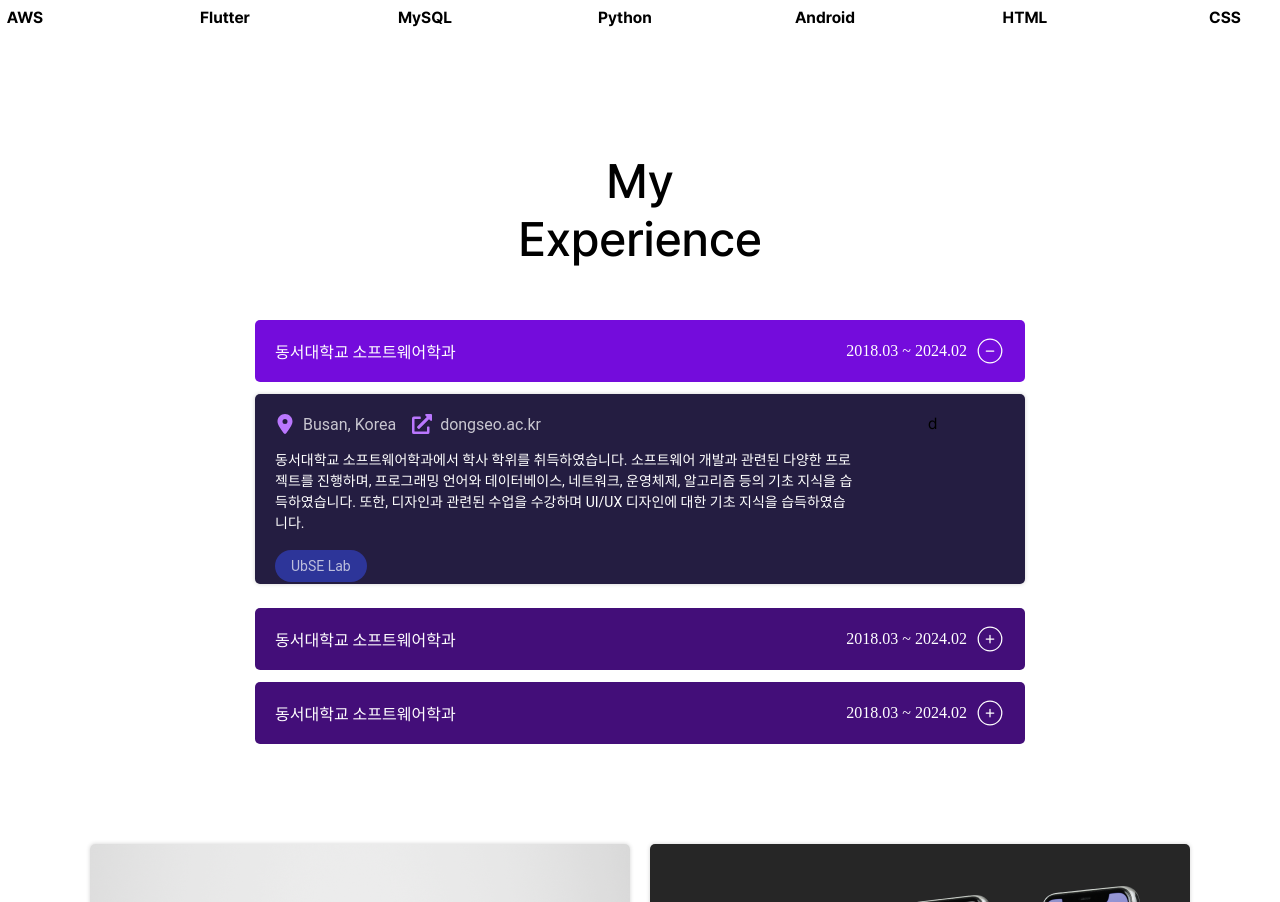
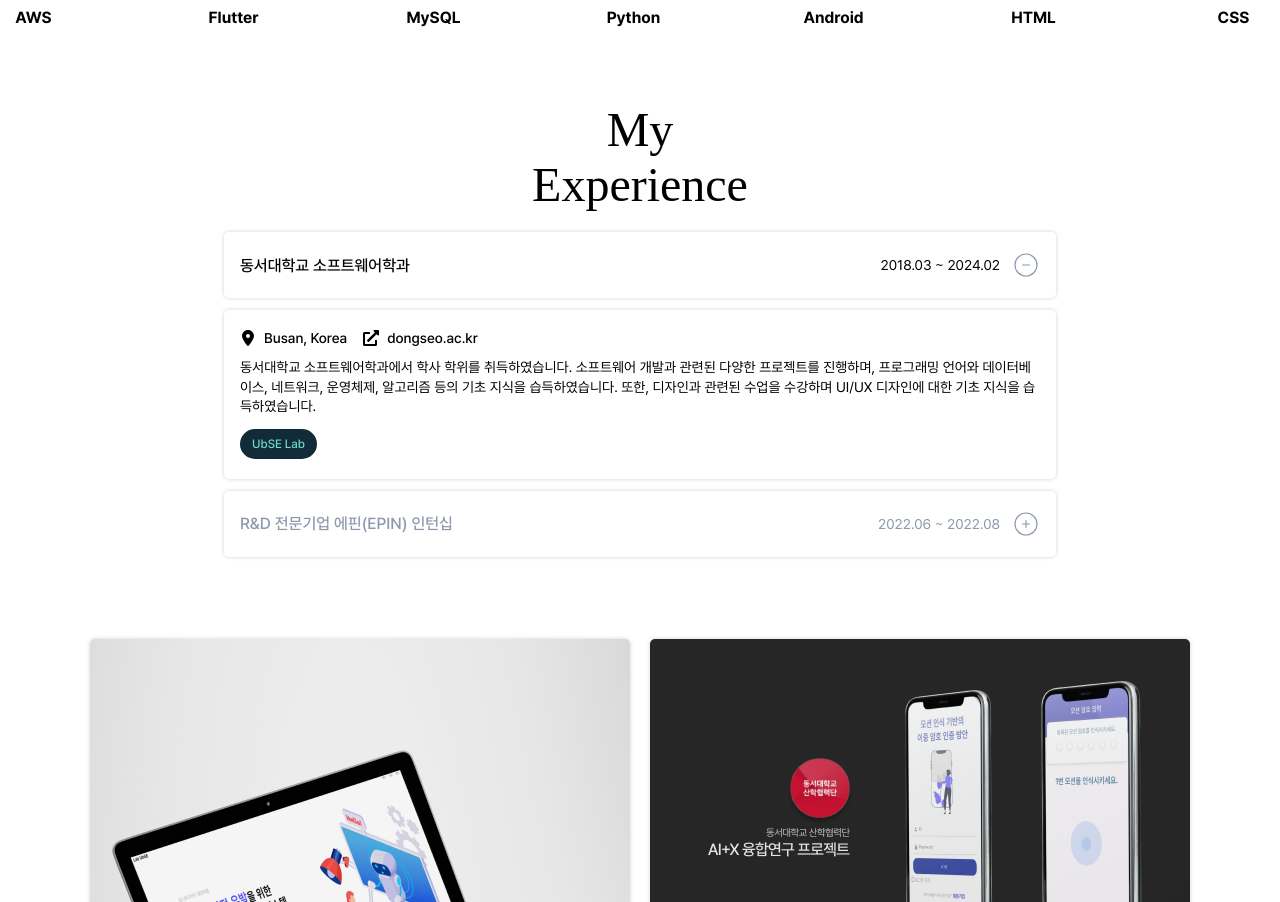
Before and after one commit to itsjh1242/PORTFOLIO, a React (Create React App) app in the folder client/: page / in a window 1280 px wide. Shown: the part 1898-2800 px from the top of the page. Built offline with nearby package versions, Linux system fonts and the light colour scheme.

Commit message:
update exp section

```diff
--- a/client/src/views/portfolio/Data/ExperienceData.js
+++ b/client/src/views/portfolio/Data/ExperienceData.js
@@ -4,27 +4,18 @@ const ExperienceData = [
     period: "2018.03 ~ 2024.02",
     location: "Busan, Korea",
     website: "https://www.dongseo.ac.kr/",
+    website_n: "dongseo.ac.kr",
     desc: "동서대학교 소프트웨어학과에서 학사 학위를 취득하였습니다. 소프트웨어 개발과 관련된 다양한 프로젝트를 진행하며, 프로그래밍 언어와 데이터베이스, 네트워크, 운영체제, 알고리즘 등의 기초 지식을 습득하였습니다. 또한, 디자인과 관련된 수업을 수강하며 UI/UX 디자인에 대한 기초 지식을 습득하였습니다.",
     stack: ["UbSE Lab"],
-    img: "dsu",
   },
   {
-    title: "동서대학교 소프트웨어학과",
-    period: "2018.03 ~ 2024.02",
+    title: "R&D 전문기업 에핀(EPIN) 인턴십",
+    period: "2022.06 ~ 2022.08",
     location: "Busan, Korea",
-    website: "https://www.dongseo.ac.kr/",
-    desc: "동서대학교 소프트웨어학과에서 학사 학위를 취득하였습니다. 소프트웨어 개발과 관련된 다양한 프로젝트를 진행하며, 프로그래밍 언어와 데이터베이스, 네트워크, 운영체제, 알고리즘 등의 기초 지식을 습득하였습니다. 또한, 디자인과 관련된 수업을 수강하며 UI/UX 디자인에 대한 기초 지식을 습득하였습니다.",
-    stack: ["UbSE Lab"],
-    img: "dsu",
-  },
-  {
-    title: "동서대학교 소프트웨어학과",
-    period: "2018.03 ~ 2024.02",
-    location: "Busan, Korea",
-    website: "https://www.dongseo.ac.kr/",
-    desc: "동서대학교 소프트웨어학과에서 학사 학위를 취득하였습니다. 소프트웨어 개발과 관련된 다양한 프로젝트를 진행하며, 프로그래밍 언어와 데이터베이스, 네트워크, 운영체제, 알고리즘 등의 기초 지식을 습득하였습니다. 또한, 디자인과 관련된 수업을 수강하며 UI/UX 디자인에 대한 기초 지식을 습득하였습니다.",
-    stack: ["UbSE Lab"],
-    img: "dsu",
+    website: "https://epin.co.kr/",
+    website_n: "epin.co.kr",
+    desc: 'R&D 전문기업 에핀(EPIN)에서 인턴십을 진행하였습니다. 당시 Epin에서 개발 중이었던 "테니스 대진표 자동화 프로젝트"에 참여하며, 프로젝트의 일정에 맞춰 개발을 진행하였습니다. 또한, 프로젝트에 사용된 기술 스택에 대해 학습하며, 실무에서의 개발 경험을 쌓을 수 있었습니다.',
+    stack: ["동서대학교 산학협력단", "테니스 대진표 자동화 프로젝트", "Flutter", "Firebase", "Dart", "Node.js"],
   },
 ];
 
--- a/client/src/views/portfolio/Experience.js
+++ b/client/src/views/portfolio/Experience.js
@@ -40,59 +40,48 @@ export default function Experience() {
 
   return (
     <>
+      <S.ExperienceTitle>
+        My
+        <br />
+        Experience
+      </S.ExperienceTitle>
       <S.ExperienceFrame>
-        <p className="title">
-          My
-          <br />
-          Experience
-        </p>
-        {ExperienceData.map((item, index) => {
+        {ExperienceData.map((data, index) => {
           return (
-            <div className="gap" key={index}>
-              <S.ExperienceItem bgc={handlePopup[index] === "true" ? "#740cdc" : "#430e79"}>
-                <div className="left">
-                  <p className="title-text">{item.title}</p>
-                </div>
-                <div className="right">
-                  <p className="title-text">{item.period}</p>
+            <div key={index}>
+              <S.ExperienceItem $visible={handlePopup[index]}>
+                <p className="experience-item-title">{data.title}</p>
+                <div className="experience-item-right">
+                  <p>{data.period}</p>
                   {handlePopup[index] === "true" ? (
-                    <CiCircleMinus
-                      size={30}
-                      color="#ffffff"
-                      onClick={() => {
-                        close(index);
-                      }}
-                    />
+                    <CiCircleMinus size={28} color="#8c98ac" onClick={() => close(index)} />
                   ) : (
-                    <CiCirclePlus
-                      size={30}
-                      color="#ffffff"
-                      onClick={() => {
-                        open(index);
-                      }}
-                    />
+                    <CiCirclePlus size={28} color="#8c98ac" onClick={() => open(index)} />
                   )}
                 </div>
               </S.ExperienceItem>
-              <S.ExperienceItemPopup display={handlePopup[index] === "true" ? "flex" : "none"}>
-                <div className="left">
-                  <div className="head">
-                    <FaLocationDot size={20} color="#ba77fe" />
-                    <p>{item.location}</p>
-                    <FaExternalLinkAlt size={20} color="#ba77fe" />
-                    <p>
-                      <Link to={item.website}>dongseo.ac.kr</Link>
-                    </p>
-                  </div>
-                  <p className="dsec">{item.desc}</p>
-                  <div className="stack">
-                    {item.stack.map((stack, index) => {
-                      return <p key={index}>{stack}</p>;
-                    })}
-                  </div>
+              <S.ExperiencePopup $visible={handlePopup[index]}>
+                <div className="experience-popup-top">
+                  <FaLocationDot size={16} />
+                  <p>{data.location}</p>
+                  <FaExternalLinkAlt size={16} />
+                  <Link to={data.website} target="_blank">
+                    <p>{data.website_n}</p>
+                  </Link>
                 </div>
-                <div className="right">d</div>
-              </S.ExperienceItemPopup>
+                <div className="experience-popup-desc">
+                  <p>{data.desc}</p>
+                </div>
+                <div className="experience-popup-stack">
+                  {data.stack.map((stack, index) => {
+                    return (
+                      <p key={index} className="experience-popup-stack-item">
+                        {stack}
+                      </p>
+                    );
+                  })}
+                </div>
+              </S.ExperiencePopup>
             </div>
           );
         })}
--- a/client/src/views/portfolio/Style.js
+++ b/client/src/views/portfolio/Style.js
@@ -543,29 +543,26 @@ export const DesignedBy = styled.div`
 `;
 
 // Experience Section
+
+export const ExperienceTitle = styled.p`
+  font-family: "Prentendard-Bold";
+  font-size: 48px;
+  color: #000000;
+  text-align: center;
+`;
+
 export const ExperienceFrame = styled.div`
   display: flex;
   flex-direction: column;
   justify-content: flex-start;
   align-items: center;
+  gap: 12px;
   margin: 0 auto;
   margin-bottom: 50px;
-  padding: 50px;
+  padding: 20px;
   width: 100vw;
   max-width: 1000px;
-  height: 100%;
-
-  & > .gap {
-    margin-top: 12px;
-  }
-
-  & > .title {
-    font-family: "Pretendard-Medium";
-    font-size: 48px;
-    color: #000000;
-    text-align: center;
-    margin-bottom: 40px;
-  }
+  height: fit-content;
 `;
 
 export const ExperienceItem = styled.div`
@@ -573,103 +570,99 @@ export const ExperienceItem = styled.div`
   flex-direction: row;
   justify-content: space-between;
   align-items: center;
-  padding: 4px 20px;
-  background-color: ${(props) => props.bgc};
-  width: 730px;
-  height: 54px;
+  width: 800px;
+  height: 50px;
+  padding: 8px 16px;
+  margin-bottom: 12px;
+  box-shadow: 0px 0px 4px 0px #d3d3d3;
   border-radius: 5px;
+
+  p {
     transition: all 0.3s ease-in-out;
-
-  & > div > .title-text {
+    color: ${(props) => (props.$visible === "true" ? "#000000" : "#8c98ac")};
+  }
+  & > .experience-item-title {
+    font-family: "Pretendard-Medium";
     font-size: 16px;
-    font-family: "Prentendard-Regular";
-    color: #ffffff;
   }
-
-  & > .right {
+  & > .experience-item-right {
     display: flex;
     flex-direction: row;
     justify-content: center;
     align-items: center;
-    gap: 8px;
+    gap: 12px;
+
+    & > p {
+      font-family: "Pretendard-Regular";
+      font-size: 14px;
     }
-
-  & > .right > svg {
+    & > svg {
       cursor: pointer;
       transition: all 0.3s ease-in-out;
     }
+  }
 `;
 
-export const ExperienceItemPopup = styled.div`
-  display: ${(props) => props.display};
-  flex-direction: row;
-  justify-content: space-between;
-  align-items: flex-start;
-  width: 730px;
-  height: 150px;
-  gap: 8px;
-  background-color: #241d41;
-  margin-top: 12px;
-  margin-bottom: 12px;
-  padding: 20px 20px;
+export const ExperiencePopup = styled.div`
+  display: flex;
+  display: ${(props) => (props.$visible === "true" ? "flex" : "none")};
+  flex-direction: column;
+  justify-content: flex-start;
+  align-items: center;
+  gap: 12px;
+  width: 800px;
+  height: 100%;
+  padding: 20px 16px;
   border-radius: 5px;
-  transition: all 0.3s ease-in-out;
   box-shadow: 0px 0px 4px 0px #d3d3d3;
-  overflow: hidden;
-  animation: ${(props) => (props.display === "flex" ? "popup 0.5s ease-in-out" : "")};
+  animation: slide-up 0.3s ease-in-out;
 
-  @keyframes popup {
+  @keyframes slide-up {
     0% {
-      height: 0;
+      height: 0%;
     }
     100% {
-      height: 150px;
+      height: 100%;
     }
   }
 
-  & > .left {
-    display: flex;
-    flex-direction: column;
-    justify-content: flex-start;
-    align-items: flex-start;
-    gap: 16px;
-    width: 80%;
-
-    & > .head {
+  & > .experience-popup-top {
     display: flex;
     flex-direction: row;
     justify-content: flex-start;
     align-items: center;
+    width: 100%;
     gap: 8px;
 
-      & > p {
-        font-size: 16px;
-        font-family: "Roboto";
-        color: #c8c6d0;
+    p {
+      font-family: "Pretendard-Medium";
+      font-size: 14px;
       margin-right: 8px;
     }
   }
-    & > .dsec {
+
+  & > .experience-popup-desc {
+    font-family: "Pretendard-Regular";
     font-size: 14px;
-      font-family: "Roboto";
-      color: #ffffff;
-      line-height: 1.5;
+    line-height: 1.4;
   }
-    & > .stack {
+
+  & > .experience-popup-stack {
     display: flex;
-      background-color: #2d3599;
-      padding: 8px 16px;
-      border-radius: 20px;
-      font-family: "Roboto";
-      font-size: 14px;
-      color: #bcbedc;
+    flex-wrap: wrap;
+    flex-direction: row;
+    justify-content: flex-start;
+    align-items: center;
+    gap: 8px;
+    width: 100%;
+
+    & > .experience-popup-stack-item {
+      font-family: "Pretendard-Medium";
+      font-size: 12px;
+      padding: 8px 12px;
+      border-radius: 25px;
+      color: #71d6cc;
+      background-color: #112b38;
     }
   }
-
-  & > .right {
-    display: flex;
-    justify-content: center;
-    align-items: center;
-    width: 20%;
-  }
 `;
```
Lines whose indentation alone changed are shown as unchanged.
